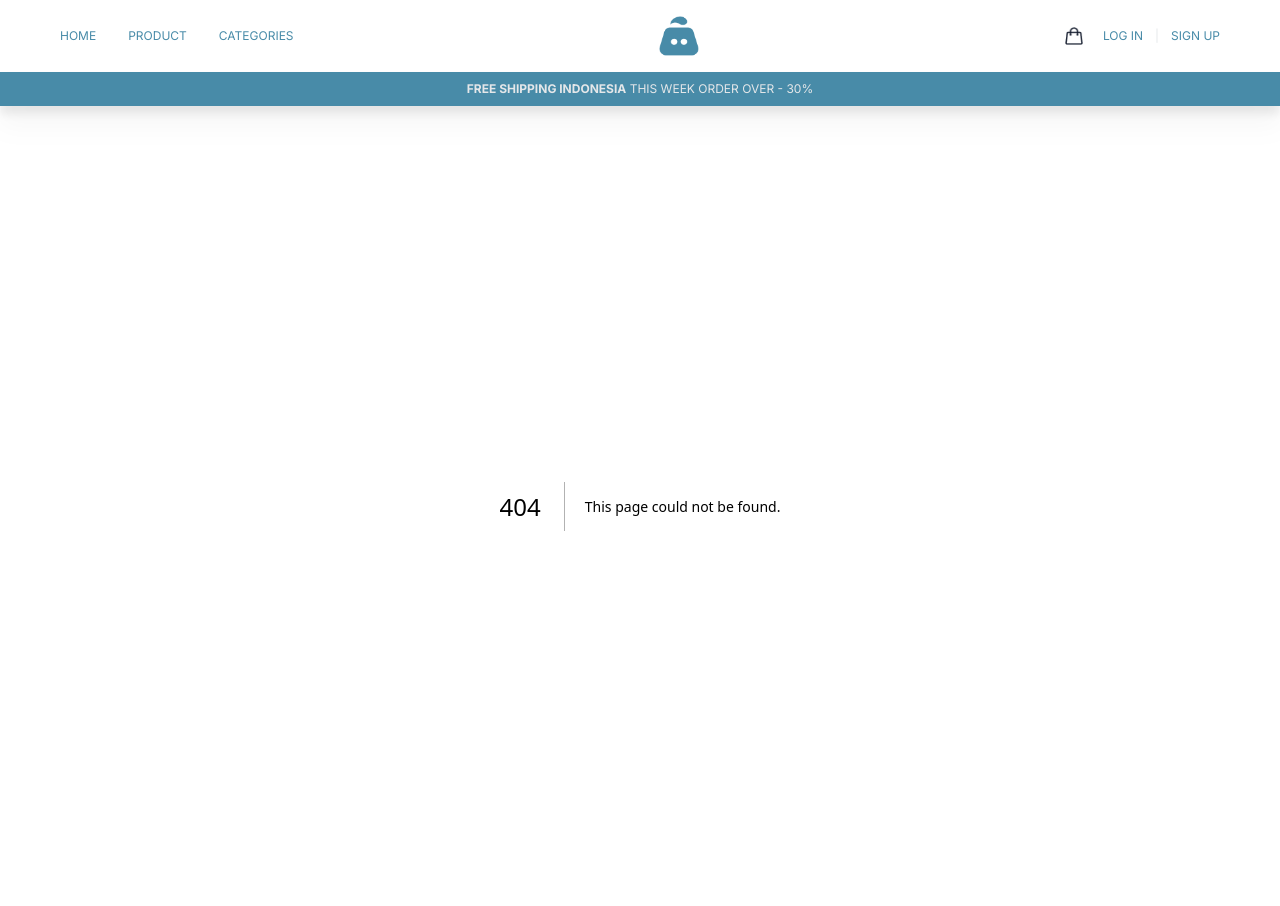
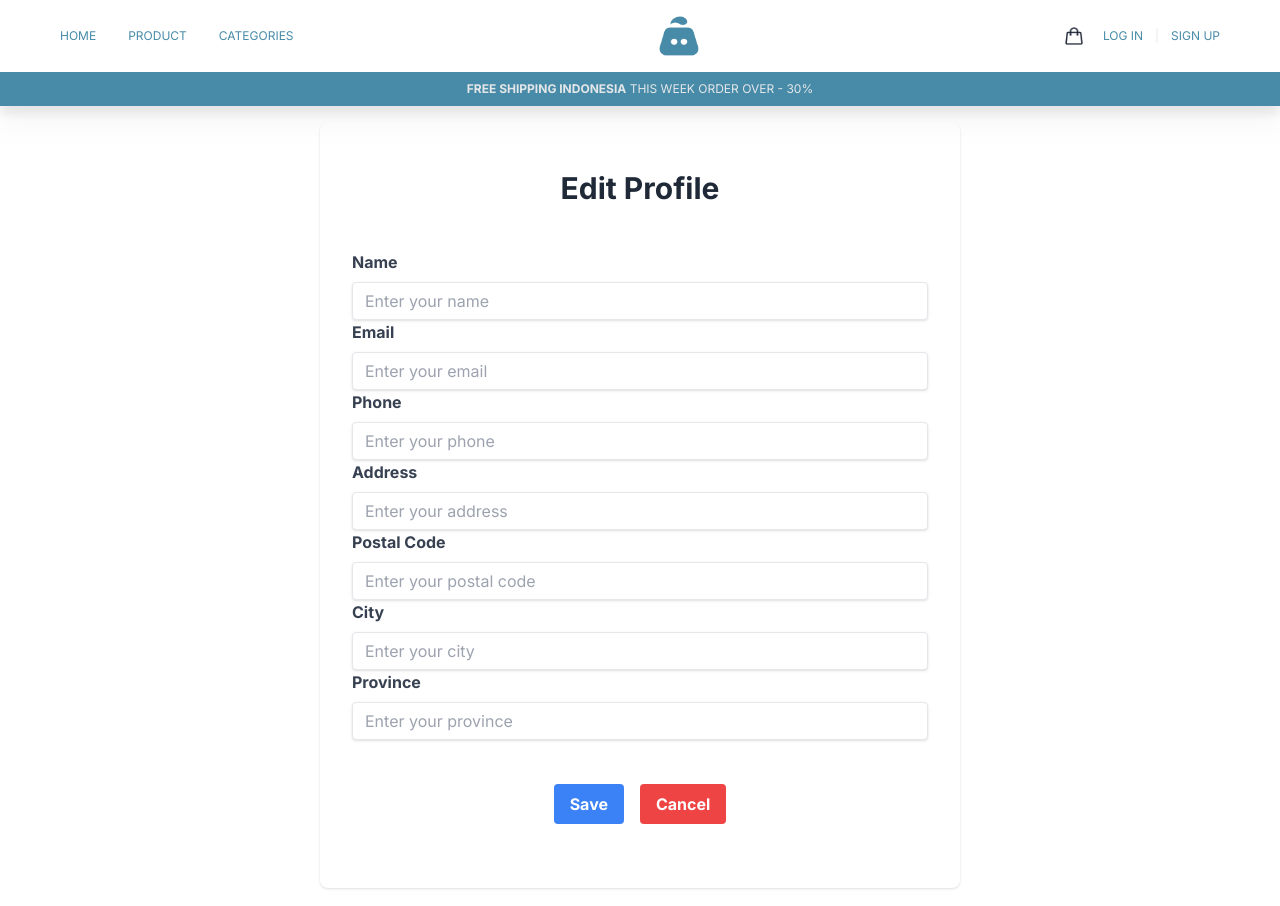
Before and after one commit to awriyou/FP-Rakamin, a Next.js app in the folder frontend/: page /user/profile/1/edit/profile in a window 1280 px wide. Before the commit this address had no page. Built offline with nearby package versions, Linux system fonts and the light colour scheme; no server answers.

Commit message:
[agus]fix: update put fetch data profile user

```diff
--- /dev/null
+++ b/frontend/app/user/profile/[userId]/edit/profile/page.jsx
@@ -0,0 +1,233 @@
+"use client";
+
+import axios from "axios";
+import { useRouter } from "next/navigation";
+import { useState, useEffect } from "react";
+
+export default function Page({ params }) {
+  const [user, setUser] = useState({});
+  const [name, setName] = useState("");
+  const [email, setEmail] = useState("");
+  const [phone, setPhone] = useState("");
+  const [address, setAddress] = useState("");
+  const [postalCode, setPostalCode] = useState("");
+  const [city, setCity] = useState("");
+  const [province, setProvince] = useState("");
+  const [isMutating, setIsMutating] = useState(false);
+  const router = useRouter();
+
+  function handleCancel() {
+    router.push(`/user/profile/${params.userId}`);
+  }
+
+  async function handleSave(e) {
+    e.preventDefault();
+
+    const emailRegex = /^[^\s@]+@[^\s@]+\.[^\s@]+$/;
+    if (!emailRegex.test(email)) {
+      alert("Please enter a valid email address.");
+      return;
+    }
+
+
+    setIsMutating(true);
+
+    try {
+      const response = await axios.put(
+        `http://localhost:3000/api/v1/users/${params.userId}`,
+        {
+          name,
+          email,
+          phone,
+          address,
+          postalCode,
+          city,
+          province,
+        }
+      );
+
+      setIsMutating(false);
+      setUser(response.data);
+      setName("");
+      setEmail("");
+      setPhone("");
+      setAddress("");
+      setPostalCode("");
+      setCity("");
+      setProvince("");
+
+      if (response.status === 200) {
+        router.push(`/user/profile/${params.userId}`);
+      } else {
+        alert("Failed to update user.");
+      }
+    } catch (error) {
+      console.error(error);
+      alert("Failed to update user.");
+    }
+  }
+
+  useEffect(() => {
+    const fetchUser = async () => {
+      try {
+        const { data } = await axios.get(
+          `http://localhost:3000/api/v1/users/${params.userId}`
+        );
+        setUser(data);
+        setName(data.name);
+        setEmail(data.email);
+        setPhone(data.phone);
+        setAddress(data.address);
+        setPostalCode(data.postalCode);
+        setCity(data.city);
+        setProvince(data.province);
+      } catch (error) {
+        console.log(error);
+      }
+    };
+
+    fetchUser();
+  }, [params.userId]);
+
+  return (
+    <div className="container mx-auto px-4 py-8 w-1/2 h-1/2 bg-white rounded-lg shadow mb-4 mt-4 p-4 flex flex-col justify-center">
+      <form className="flex flex-col gap-4 w-full h-full justify-center p-4 space-y-3">
+        <h1 className="text-2xl font-bold mb-4 text-center text-gray-800 text-3xl mb-4">Edit Profile</h1>
+        <div>
+          <div>
+            <label
+              className="block text-gray-700 font-bold mb-2"
+              htmlFor="name"
+            >
+              Name
+            </label>
+            <input
+              className="shadow appearance-none border rounded w-full py-2 px-3 text-gray-700 leading-tight focus:outline-none focus:shadow-outline"
+              id="name"
+              type="text"
+              placeholder="Enter your name"
+              value={name}
+              onChange={(e) => setName(e.target.value)}
+            />
+          </div>
+          <div>
+            <label
+              className="block text-gray-700 font-bold mb-2"
+              htmlFor="email"
+            >
+              Email
+            </label>
+            <input
+              className="shadow appearance-none border rounded w-full py-2 px-3 text-gray-700 leading-tight focus:outline-none focus:shadow-outline"
+              id="email"
+              type="email"
+              placeholder="Enter your email"
+              value={email}
+              onChange={(e) => setEmail(e.target.value)}
+            />
+          </div>
+          <div>
+            <label
+              className="block text-gray-700 font-bold mb-2"
+              htmlFor="phone"
+            >
+              Phone
+            </label>
+            <input
+              className="shadow appearance-none border rounded w-full py-2 px-3 text-gray-700 leading-tight focus:outline-none focus:shadow-outline"
+              id="phone"
+              type="text"
+              placeholder="Enter your phone"
+              value={phone}
+              onChange={(e) => setPhone(e.target.value)}
+            />
+          </div>
+          <div>
+            <label
+              className="block text-gray-700 font-bold mb-2"
+              htmlFor="address"
+            >
+              Address
+            </label>
+            <input
+              className="shadow appearance-none border rounded w-full py-2 px-3 text-gray-700 leading-tight focus:outline-none focus:shadow-outline"
+              id="address"
+              type="text"
+              placeholder="Enter your address"
+              value={address}
+              onChange={(e) => setAddress(e.target.value)}
+            />
+          </div>
+          <div>
+            <label
+              className="block text-gray-700 font-bold mb-2"
+              htmlFor="postalCode"
+            >
+              Postal Code
+            </label>
+            <input
+              className="shadow appearance-none border rounded w-full py-2 px-3 text-gray-700 leading-tight focus:outline-none focus:shadow-outline"
+              id="postalCode"
+              type="text"
+              placeholder="Enter your postal code"
+              value={postalCode}
+              onChange={(e) => setPostalCode(e.target.value)}
+            />
+          </div>
+          <div>
+            <label
+              className="block text-gray-700 font-bold mb-2"
+              htmlFor="city"
+            >
+              City
+            </label>
+            <input
+              className="shadow appearance-none border rounded w-full py-2 px-3 text-gray-700 leading-tight focus:outline-none focus:shadow-outline"
+              id="city"
+              type="text"
+              placeholder="Enter your city"
+              value={city}
+              onChange={(e) => setCity(e.target.value)}
+            />
+          </div>
+          <div>
+            <label
+              className="block text-gray-700 font-bold mb-2"
+              htmlFor="province"
+            >
+              Province
+            </label>
+            <input
+              className="shadow appearance-none border rounded w-full py-2 px-3 text-gray-700 leading-tight focus:outline-none focus:shadow-outline"
+              id="province"
+              type="text"
+              placeholder="Enter your province"
+              value={province}
+              onChange={(e) => setProvince(e.target.value)}
+            />
+          </div>
+        </div>
+        <div className="flex justify-center space-x-4 mx-auto mt-4 w-full h-full justify-center p-4">
+          <div>
+              <button
+                className="bg-blue-500 hover:bg-blue-700 text-white font-bold py-2 px-4 rounded focus:outline-none focus:shadow-outline"
+                type="submit"
+                onClick={handleSave}
+              >
+                Save
+              </button>
+          </div>
+          <div>
+              <button
+                className="bg-red-500 hover:bg-red-700 text-white font-bold py-2 px-4 rounded focus:outline-none focus:shadow-outline"
+                type="button"
+                onClick={handleCancel}
+              >
+                Cancel
+              </button>
+          </div>
+        </div>
+      </form>
+    </div>
+  );
+}
```
